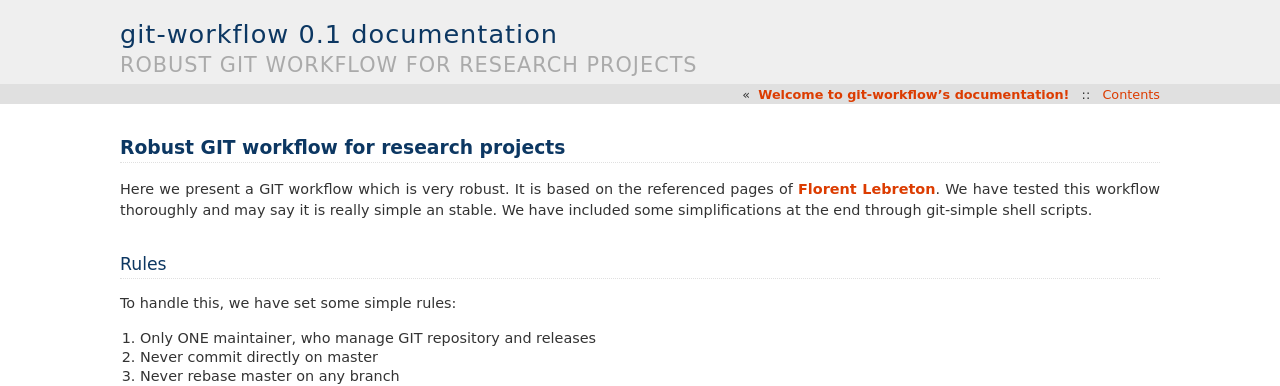
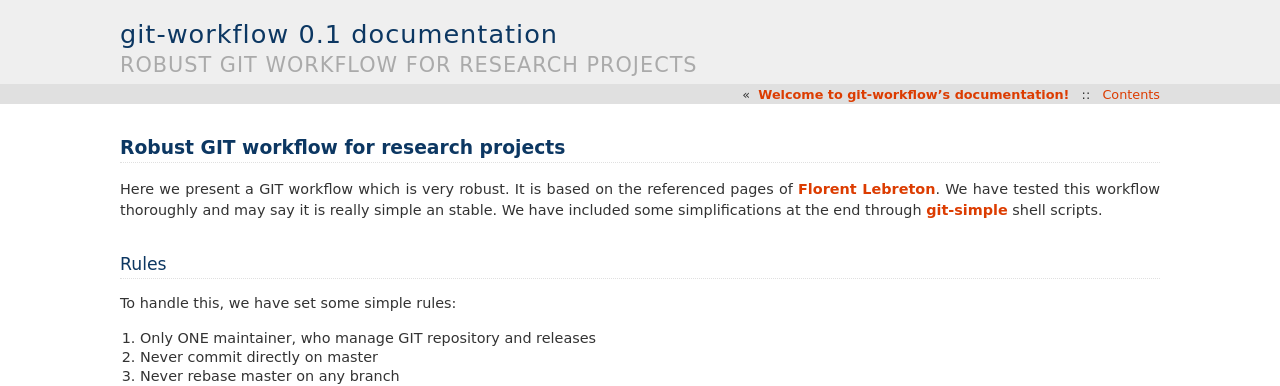
Before and after one commit to parrondo/git-workflow, a Sphinx documentation site: the page built from docs/workflow.rst, in a window 1280 px wide and 900 px high. Shown: the top 386 px of the window. Built offline with Sphinx 7.4.7, drawn with Linux system fonts in a browser that asks for light colours.

```diff
--- a/docs/workflow.rst
+++ b/docs/workflow.rst
@@ -2,7 +2,7 @@
 Robust GIT workflow for research projects
 =========================================
 
-Here we present a GIT workflow which is very robust. It is based on the referenced pages of `Florent Lebreton`_. We have tested this workflow thoroughly and may say it is really simple an stable. We have included some simplifications at the end through git-simple shell scripts.
+Here we present a GIT workflow which is very robust. It is based on the referenced pages of `Florent Lebreton`_. We have tested this workflow thoroughly and may say it is really simple an stable. We have included some simplifications at the end through `git-simple`_ shell scripts.
 
 Rules
 =====
```
